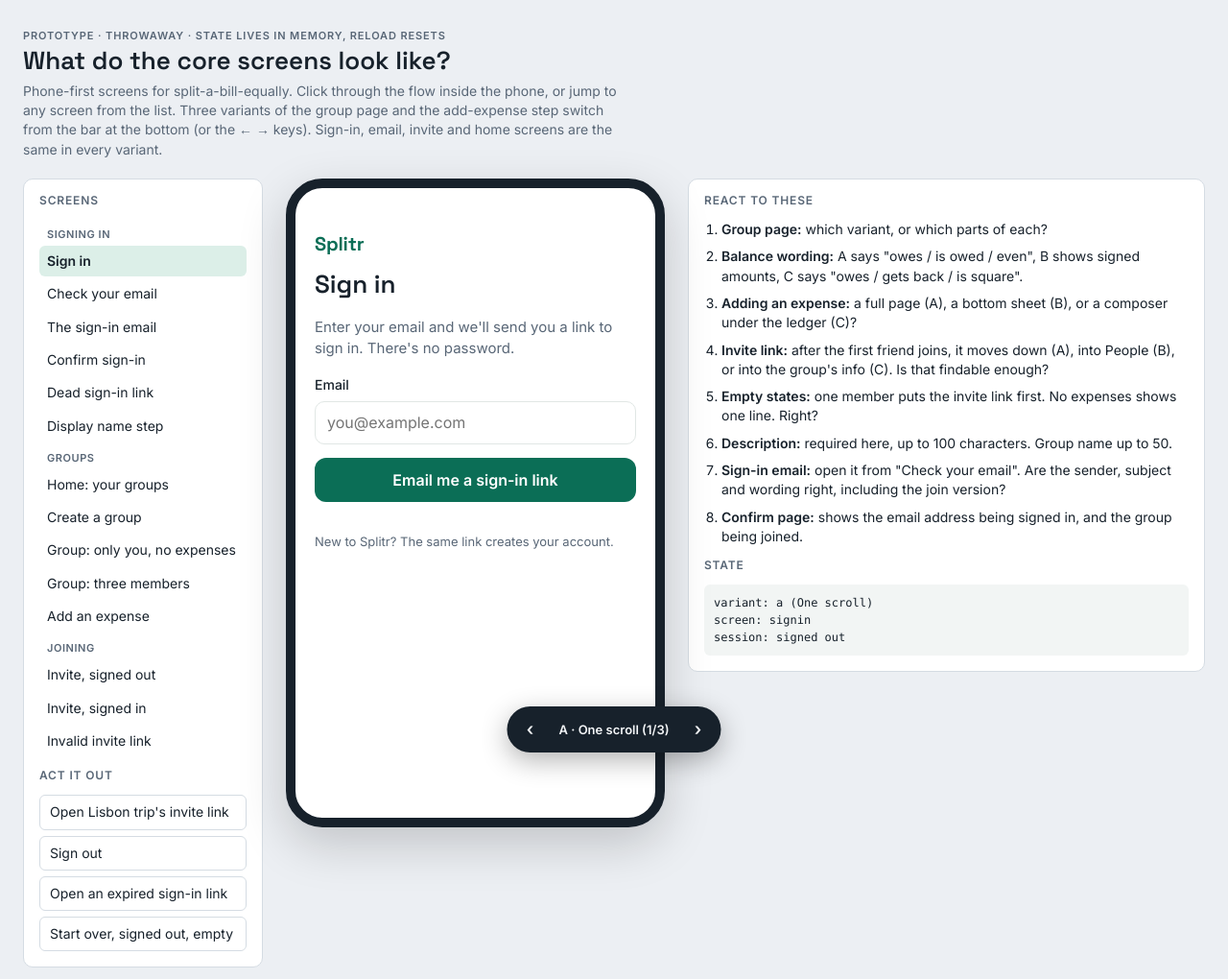
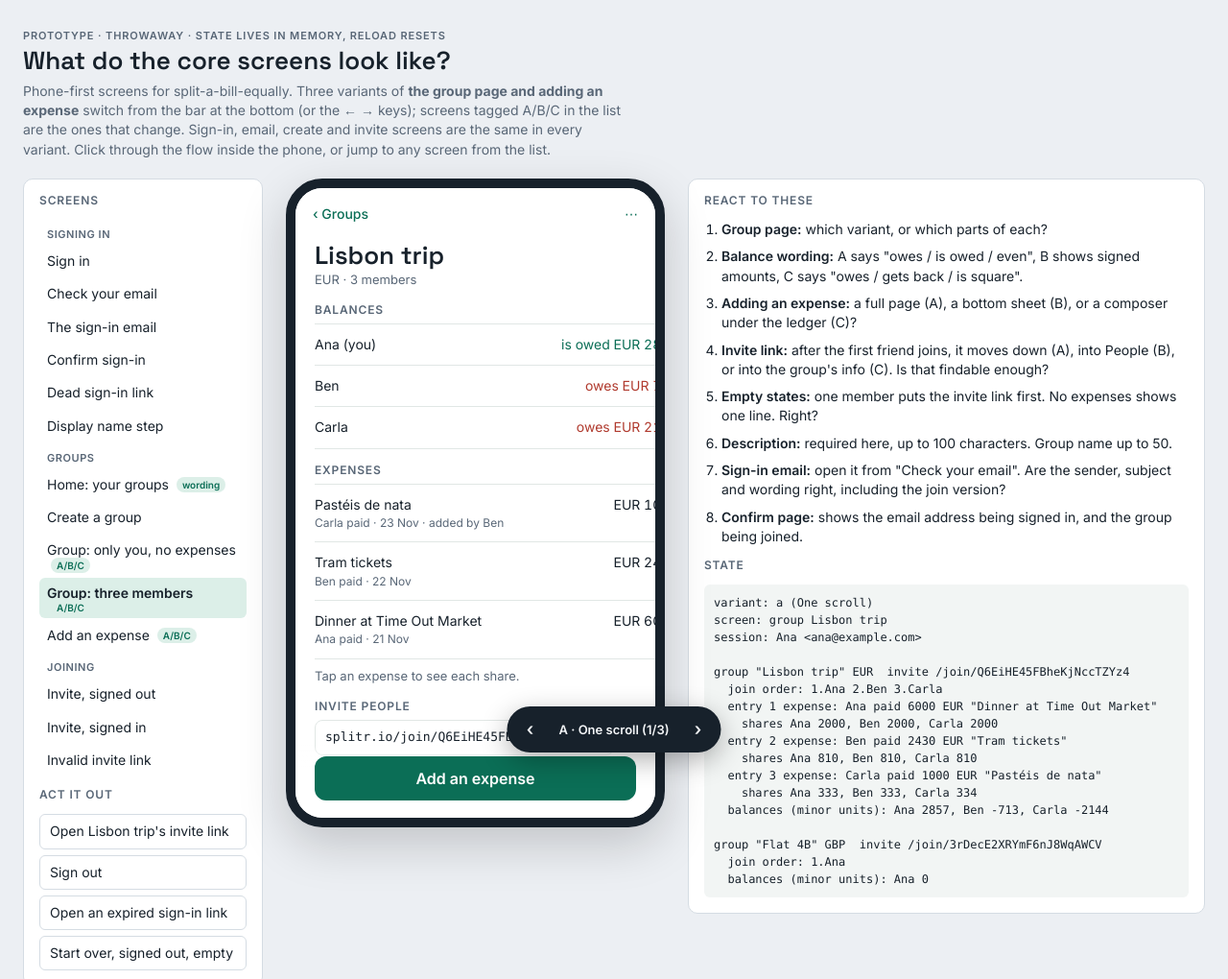
Before and after one commit to clnnn/bill-splitter, a plain HTML site: page prototypes/core-screens/index.html in a window 1280 px wide. Shown: the top 1020 px of the page at 96% size. Drawn offline with Linux system fonts and the light colour scheme.

Commit message:
chore: prototype opens on the group page, where the variants differ
Co-Authored-By: Claude Opus 5.5 <noreply@anthropic.com>

```diff
--- a/prototypes/core-screens/index.html
+++ b/prototypes/core-screens/index.html
@@ -51,6 +51,7 @@ body { background: var(--bg); color: var(--ink); font-family: var(--f-body); fon
 .idx button { width: 100%; text-align: left; background: none; border: 0; padding: 6px 8px; border-radius: 6px; font: inherit; color: var(--ink); cursor: pointer; }
 .idx button:hover { background: var(--app-soft); }
 .idx button[aria-current="true"] { background: var(--accent-soft); color: var(--ink); font-weight: 600; }
+.idx .vtag { font: 600 10px/1 var(--f-body); color: var(--accent); background: var(--accent-soft); padding: 2px 6px; border-radius: 999px; margin-left: 4px; vertical-align: 1px; }
 .idx .grp { font: 600 11px/1 var(--f-body); color: var(--muted); padding: 10px 8px 4px; letter-spacing: .05em; text-transform: uppercase; }
 .scen { display: grid; gap: 6px; }
 .scen button { text-align: left; font: inherit; padding: 7px 10px; border: 1px solid var(--line); background: var(--panel); color: var(--ink); border-radius: 6px; cursor: pointer; }
@@ -191,7 +192,7 @@ details.exp .shares { padding: 0 0 10px; color: var(--muted); font-size: 13px; d
   <header class="intro">
     <span class="eyebrow">Prototype · throwaway · state lives in memory, reload resets</span>
     <h1>What do the core screens look like?</h1>
-    <p>Phone-first screens for split-a-bill-equally. Click through the flow inside the phone, or jump to any screen from the list. Three variants of the group page and the add-expense step switch from the bar at the bottom (or the ← → keys). Sign-in, email, invite and home screens are the same in every variant.</p>
+    <p>Phone-first screens for split-a-bill-equally. Three variants of <b>the group page and adding an expense</b> switch from the bar at the bottom (or the ← → keys); screens tagged A/B/C in the list are the ones that change. Sign-in, email, create and invite screens are the same in every variant. Click through the flow inside the phone, or jump to any screen from the list.</p>
   </header>
   <div class="stage">
     <aside class="panel" aria-label="Screens">
@@ -326,7 +327,12 @@ let V = (() => {
   const h = (location.hash.match(/^#variant-([abc])$/) || [])[1];
   return (q && /^[abc]$/.test(q) && q) || h || 'a';
 })();
-function setVariant(k) { V = k; S.ui = {}; try { history.replaceState(null, '', '#variant-' + k); } catch (e) {} render(); }
+function setVariant(k) {
+  V = k; S.ui = {}; try { history.replaceState(null, '', '#variant-' + k); } catch (e) {}
+  if (!VARIES.includes(S.screen)) { loadSample(); S.screen = 'group'; S.p = { gid: sampleGroup('Lisbon trip').id }; render(); return toast('Variants differ on the group page and adding an expense'); }
+  render();
+}
+const VARIES = ['group', 'add', 'home'];
 
 // Balance wording per variant. subject: a display name, or null for "you".
 function word(bal, cur, you) {
@@ -642,7 +648,8 @@ function render() {
   sc.querySelector('.scr, .c-scr, .mail') && sc.querySelector('.c-scr') ? sc.style.overflowY = 'hidden' : sc.style.overflowY = 'auto';
   const feed = document.getElementById('feed'); if (feed) feed.scrollTop = feed.scrollHeight;
   const cur = currentIndexKey();
-  document.getElementById('idx').innerHTML = INDEX.map(([k, l]) => l ? `<li><button type="button" data-act="jump" data-k="${k}" aria-current="${k === cur}">${l}</button></li>` : `<li class="grp">${k}</li>`).join('');
+  const VK = { home: 'wording', group1: 'A/B/C', group: 'A/B/C', add: 'A/B/C' };
+  document.getElementById('idx').innerHTML = INDEX.map(([k, l]) => l ? `<li><button type="button" data-act="jump" data-k="${k}" aria-current="${k === cur}">${l}${VK[k] ? ` <span class="vtag">${VK[k]}</span>` : ''}</button></li>` : `<li class="grp">${k}</li>`).join('');
   const vi = VARIANTS.findIndex(v => v.k === V);
   document.getElementById('vlabel').textContent = `${V.toUpperCase()} · ${VARIANTS[vi].name}  (${vi + 1}/${VARIANTS.length})`;
   renderState();
@@ -775,6 +782,7 @@ document.addEventListener('keydown', ev => {
 });
 window.addEventListener('hashchange', () => { const h = (location.hash.match(/^#variant-([abc])$/) || [])[1]; if (h && h !== V) { V = h; S.ui = {}; render(); } });
 
+loadSample(); S.screen = 'group'; S.p = { gid: sampleGroup('Lisbon trip').id };
 render();
 })();
 </script>
```
